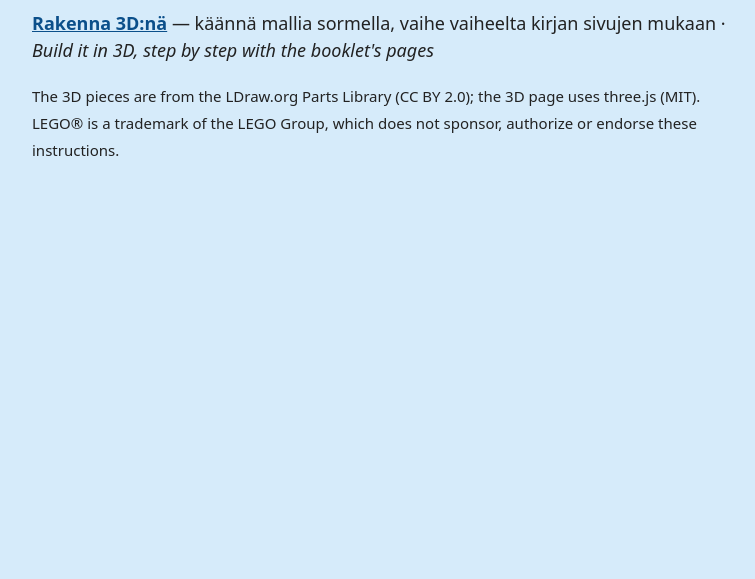
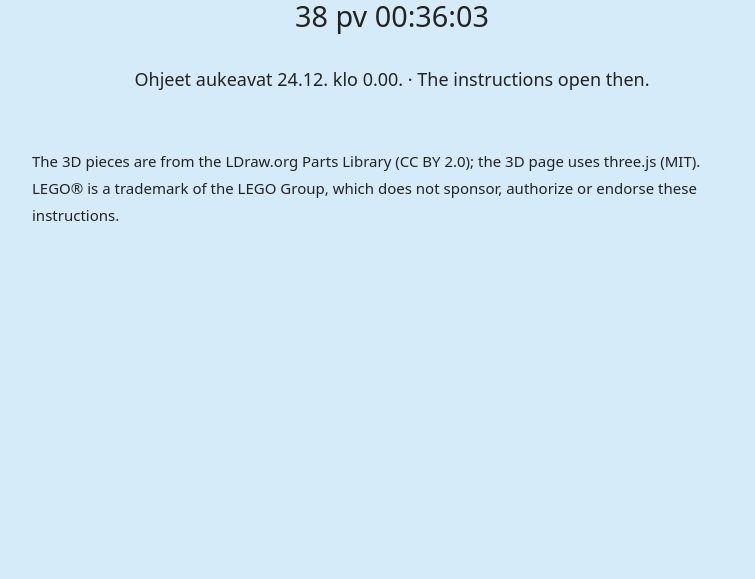
Before and after one commit to teemuvirkkala/kaivinkone, a plain HTML site: page index.html in a window 1280 px wide. Shown: the part 221-800 px from the top of the page, without its empty margins (248-1003 px from the left). Drawn offline with Linux system fonts and the light colour scheme.

Commit message:
Shut the site with a countdown until 24.12. 00:00 GMT+2
LegoBuilder's make site output: lock.js and unlock.json gate the index and
the 3D page. ?esikatselu opens everything on a device for testing
(?esikatselu=pois shuts it again); ?nyt=<time> pretends it is that time.

Co-Authored-By: Claude Opus 5.5 <noreply@anthropic.com>
Claude-Session: https://claude.ai/code/session_01PxAMwKUtTXxcpuCedN2jdb

```diff
--- a/3d/viewer.js
+++ b/3d/viewer.js
@@ -6,6 +6,7 @@ import { OrbitControls } from 'three/addons/controls/OrbitControls.js';
 import { LDrawLoader } from 'three/addons/loaders/LDrawLoader.js';
 import { LDrawConditionalLineMaterial } from 'three/addons/materials/LDrawConditionalLineMaterial.js';
 import { RoomEnvironment } from 'three/addons/environments/RoomEnvironment.js';
+import { lockState } from '../lock.js';
 
 const FOV_DEG = 22;          // the booklet's camera (tools/instr.py camera_for)
 const MARGIN = 1.10;         // instr.camera_for's room round the model
@@ -267,6 +268,10 @@ function fail(err) {
 }
 
 async function start() {
+  if (!(await lockState()).open) {
+    location.replace(`../${location.search}`);
+    return;
+  }
   const sets = await fetch('sets.json').then(r => r.json());
   for (const { number, label } of sets) $('set').add(new Option(label, number));
   const asked = location.hash.slice(1).split('/')[0];
--- a/index.html
+++ b/index.html
@@ -2,14 +2,23 @@
 <html lang="fi"><head><meta charset="utf-8"><meta name="robots" content="noindex"><meta name="viewport" content="width=device-width, initial-scale=1">
 <title>Kaivinkone – rakennusohjeet</title>
 <style>body{font:18px/1.5 system-ui,sans-serif;max-width:40em;margin:2em auto;padding:0 16px;background:#d6ebfa;color:#222}
-a{color:#0b4f8a} li{margin:.6em 0}</style></head>
+a{color:#0b4f8a} li{margin:.6em 0}
+#locked{text-align:center;margin:3em 0} .nights{font-size:2.4em;font-weight:800;margin:0}
+.clock{font-size:1.6em;font-variant-numeric:tabular-nums;margin:.2em 0 1em}</style></head>
 <body><h1>Kaivinkone</h1>
+<div id="locked" hidden></div>
+<div id="content" hidden>
 <p>Lataa rakennusohjeet PDF-tiedostona. <i>Download the building instructions as a PDF.</i></p>
 <ul>
 <li><a href="KAIVINKONE001.pdf"><b>KAIVINKONE001</b></a> — Kaivinkone pyörillä, ohjaamo vasemmalla · <i>Excavator on wheels, cab on the left</i></li>
 </ul>
 <p><a href="3d/"><b>Rakenna 3D:nä</b></a> — käännä mallia sormella, vaihe vaiheelta kirjan sivujen mukaan ·
 <i>Build it in 3D, step by step with the booklet's pages</i></p>
+</div>
+<script type="module">
+import { guard } from './lock.js';
+guard({ locked: document.getElementById('locked'), content: document.getElementById('content') });
+</script>
 <p><small>The 3D pieces are from the LDraw.org Parts Library (CC BY 2.0); the 3D page uses three.js (MIT).</small><br>
 <small>LEGO® is a trademark of the LEGO Group, which does not sponsor, authorize or endorse these instructions.</small></p>
 </body></html>
--- /dev/null
+++ b/lock.js
@@ -0,0 +1,62 @@
+// The site stays shut until unlock.json's time (sets.UNLOCK, ADR-0061), showing a countdown. The time is the
+// server's, from the Date header of the request for unlock.json, so a device's wrong clock opens nothing early.
+// For testing: ?esikatselu opens everything on this device until ?esikatselu=pois; ?nyt=2026-12-24T00:00+02:00
+// pretends it is that time.
+const PREVIEW_KEY = 'kaivinkone-esikatselu';
+const DAY_MS = 24 * 60 * 60 * 1000;
+const TICK_MS = 1000;
+const ZONE = 'Europe/Helsinki';   // the site's readers' clock, for saying when it opens
+
+function preview(params) {
+  try {
+    if (params.get('esikatselu') === 'pois') localStorage.removeItem(PREVIEW_KEY);
+    else if (params.has('esikatselu')) localStorage.setItem(PREVIEW_KEY, '1');
+    return localStorage.getItem(PREVIEW_KEY) === '1';
+  } catch {
+    return params.has('esikatselu') && params.get('esikatselu') !== 'pois';
+  }
+}
+
+// {open, at, now()}: whether the site is open, when it opens and the time now, as the server keeps it
+export async function lockState() {
+  const params = new URLSearchParams(location.search);
+  const response = await fetch(new URL('unlock.json', import.meta.url), { cache: 'no-store' });
+  const at = new Date((await response.json()).at);
+  const pretend = params.has('nyt') ? new Date(params.get('nyt')) : null;
+  const server = Date.parse(response.headers.get('Date'));
+  const skew = pretend && !isNaN(pretend) ? pretend - Date.now()
+             : isNaN(server) ? 0 : server - Date.now();
+  const now = () => new Date(Date.now() + skew);
+  return { open: preview(params) || now() >= at, at, now };
+}
+
+function nights(ms) {
+  const n = Math.ceil(ms / DAY_MS);
+  return n === 1 ? 'Enää yksi yö!' : `Vielä ${n} yötä!`;
+}
+
+function clock(ms) {
+  const s = Math.max(0, Math.floor(ms / TICK_MS));
+  const pad = n => String(n).padStart(2, '0');
+  const days = Math.floor(ms / DAY_MS);
+  return `${days ? `${days} pv ` : ''}${pad(Math.floor(s / 3600) % 24)}:${pad(Math.floor(s / 60) % 60)}:${pad(s % 60)}`;
+}
+
+// Shows `locked` with a countdown until the site opens, then hides it, shows `content` and calls onOpen
+export async function guard({ locked, content, onOpen = () => {} }) {
+  const state = await lockState();
+  const open = () => { locked.hidden = true; content.hidden = false; onOpen(); };
+  if (state.open) return open();
+  const when = state.at.toLocaleString('fi-FI', { timeZone: ZONE, day: 'numeric', month: 'numeric', hour: 'numeric', minute: '2-digit' });
+  locked.innerHTML = '<p class="nights"></p><p class="clock"></p><p class="when"></p>';
+  locked.querySelector('.when').textContent = `Ohjeet aukeavat ${when}. · The instructions open then.`;
+  locked.hidden = false;
+  const tick = () => {
+    const left = state.at - state.now();
+    if (left <= 0) return open();
+    locked.querySelector('.nights').textContent = nights(left);
+    locked.querySelector('.clock').textContent = clock(left);
+    setTimeout(tick, TICK_MS - (Date.now() % TICK_MS));
+  };
+  tick();
+}
--- /dev/null
+++ b/unlock.json
@@ -0,0 +1 @@
+{"at": "2026-12-24T00:00:00+02:00"}
```
